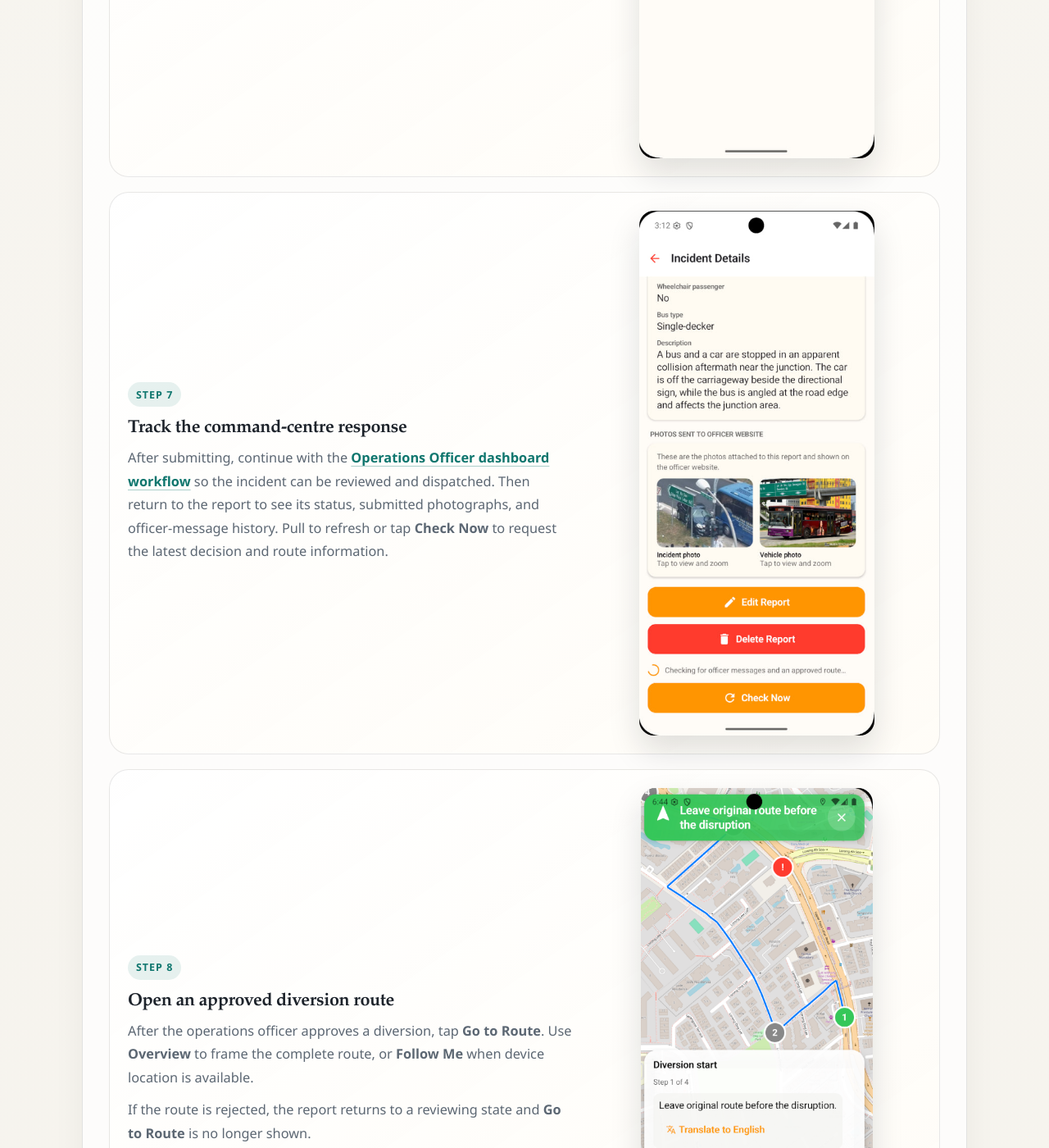
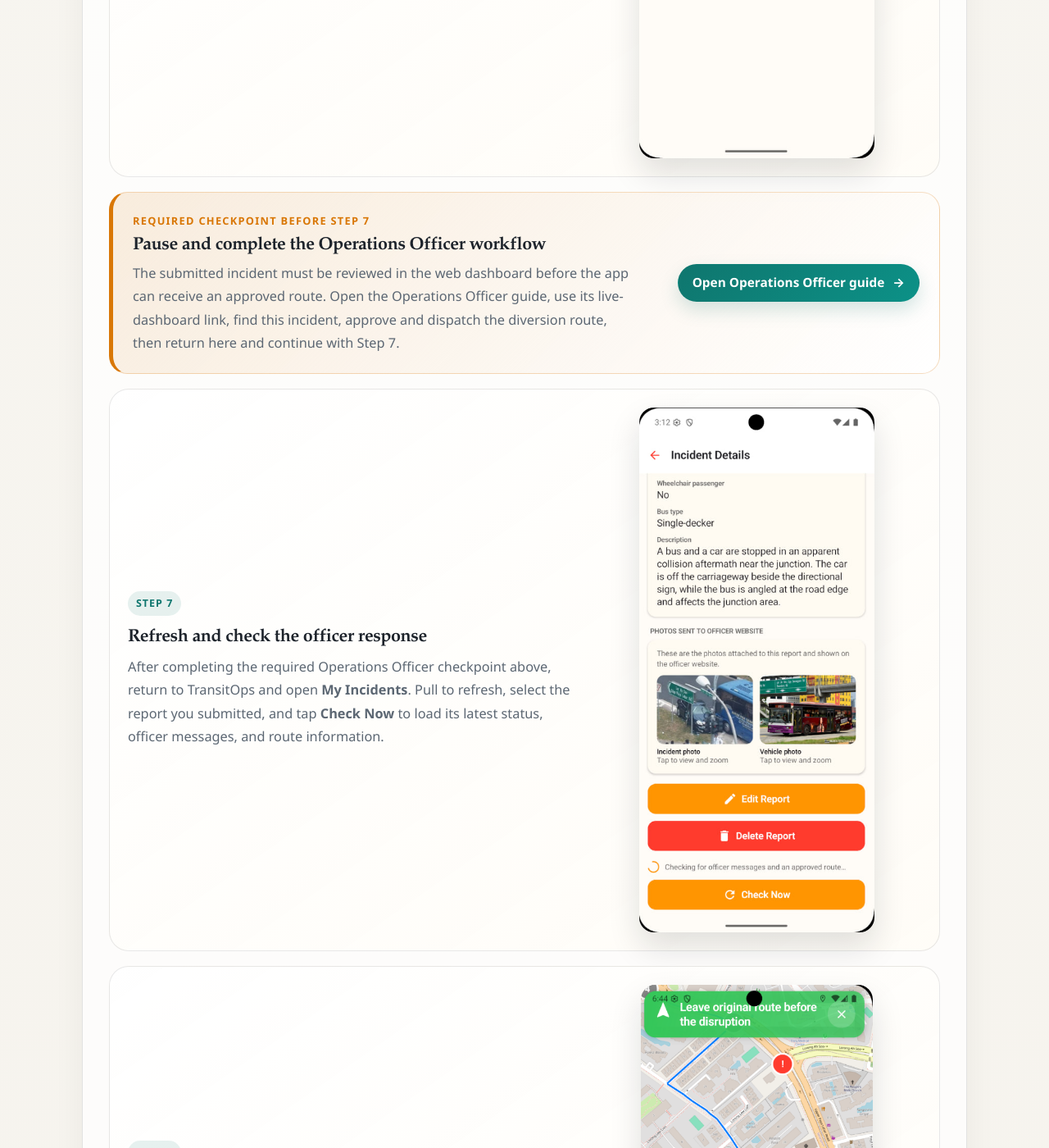
Before and after one commit to ZengZixuan05/RouteGuardians-Manual, a Jekyll site: the page built from android-app.md, in a window 1280 px wide and 1400 px high, scrolled down 8396 px. Shown: the whole window at 82% size. Built offline with Jekyll 4.4.1, drawn with Linux system fonts in a browser that asks for light colours; some of the changed text lies outside the part shown.

Commit message:
Clarify officer approval handoff

```diff
--- a/_layouts/default.html
+++ b/_layouts/default.html
@@ -601,6 +601,40 @@
         min-width: 0;
       }
 
+      .workflow-checkpoint {
+        display: grid;
+        grid-template-columns: minmax(0, 1fr) auto;
+        gap: 20px;
+        align-items: center;
+        min-width: 0;
+        padding: 22px 24px;
+        border: 1px solid rgba(217, 119, 6, 0.24);
+        border-left: 5px solid var(--accent-2);
+        border-radius: 22px;
+        background: linear-gradient(135deg, rgba(217, 119, 6, 0.12), rgba(255, 255, 255, 0.94));
+      }
+
+      .workflow-checkpoint .workflow-kicker {
+        margin-bottom: 8px;
+        color: var(--accent-2);
+      }
+
+      .workflow-checkpoint h3 {
+        margin: 0 0 7px;
+        font-family: "Iowan Old Style", "Palatino Linotype", Georgia, serif;
+        font-size: 1.35rem;
+        letter-spacing: -0.02em;
+      }
+
+      .workflow-checkpoint p {
+        max-width: 65ch;
+        margin: 0;
+      }
+
+      .workflow-checkpoint .button {
+        white-space: nowrap;
+      }
+
       .workflow-step {
         display: grid;
         grid-template-columns: minmax(0, 1.15fr) minmax(250px, 0.85fr);
@@ -952,6 +986,14 @@
           flex-direction: column;
         }
 
+        .workflow-checkpoint {
+          grid-template-columns: 1fr;
+        }
+
+        .workflow-checkpoint .button {
+          justify-self: start;
+        }
+
         .role-link {
           padding-inline: 2px;
         }
@@ -976,8 +1018,14 @@
 
         .hero,
         .section,
-        .workflow-step {
+        .workflow-step,
+        .workflow-checkpoint {
           padding: 18px;
+        }
+
+        .workflow-checkpoint .button {
+          width: 100%;
+          white-space: normal;
         }
 
         .nav-link {
--- a/android-app.md
+++ b/android-app.md
@@ -329,11 +329,20 @@ guide_label: Start here - Android app
       </figure>
     </article>
 
-    <article class="workflow-step">
+    <aside class="workflow-checkpoint" aria-labelledby="dashboard-checkpoint-title">
+      <div>
+        <span class="workflow-kicker">Required checkpoint before Step 7</span>
+        <h3 id="dashboard-checkpoint-title">Pause and complete the Operations Officer workflow</h3>
+        <p>The submitted incident must be reviewed in the web dashboard before the app can receive an approved route. Open the Operations Officer guide, use its live-dashboard link, find this incident, approve and dispatch the diversion route, then return here and continue with Step 7.</p>
+      </div>
+      <a class="button" href="{{ '/web-dashboard/' | relative_url }}">Open Operations Officer guide <span aria-hidden="true">&rarr;</span></a>
+    </aside>
+
+    <article class="workflow-step" id="track-response">
       <div class="workflow-copy">
         <span class="step-label">Step 7</span>
-        <h3>Track the command-centre response</h3>
-        <p>After submitting, continue with the <a class="text-link" href="{{ '/web-dashboard/' | relative_url }}">Operations Officer dashboard workflow</a> so the incident can be reviewed and dispatched. Then return to the report to see its status, submitted photographs, and officer-message history. Pull to refresh or tap <strong>Check Now</strong> to request the latest decision and route information.</p>
+        <h3>Refresh and check the officer response</h3>
+        <p>After completing the required Operations Officer checkpoint above, return to TransitOps and open <strong>My Incidents</strong>. Pull to refresh, select the report you submitted, and tap <strong>Check Now</strong> to load its latest status, officer messages, and route information.</p>
       </div>
       <figure class="screenshot-slot screenshot-image">
         <img
@@ -348,8 +357,8 @@ guide_label: Start here - Android app
       <div class="workflow-copy">
         <span class="step-label">Step 8</span>
         <h3>Open an approved diversion route</h3>
-        <p>After the operations officer approves a diversion, tap <strong>Go to Route</strong>. Use <strong>Overview</strong> to frame the complete route, or <strong>Follow Me</strong> when device location is available.</p>
-        <p>If the route is rejected, the report returns to a reviewing state and <strong>Go to Route</strong> is no longer shown.</p>
+        <p>When the approved route appears, tap <strong>Go to Route</strong>. Use <strong>Overview</strong> to frame the complete route, or <strong>Follow Me</strong> when device location is available.</p>
+        <p>If <strong>Go to Route</strong> is not available, confirm that the Operations Officer workflow was completed, then return to Step 7 and tap <strong>Check Now</strong> again.</p>
       </div>
       <figure class="screenshot-slot screenshot-image">
         <img
```
Also changed, not shown: web-dashboard.md (+2 -2 lines).
